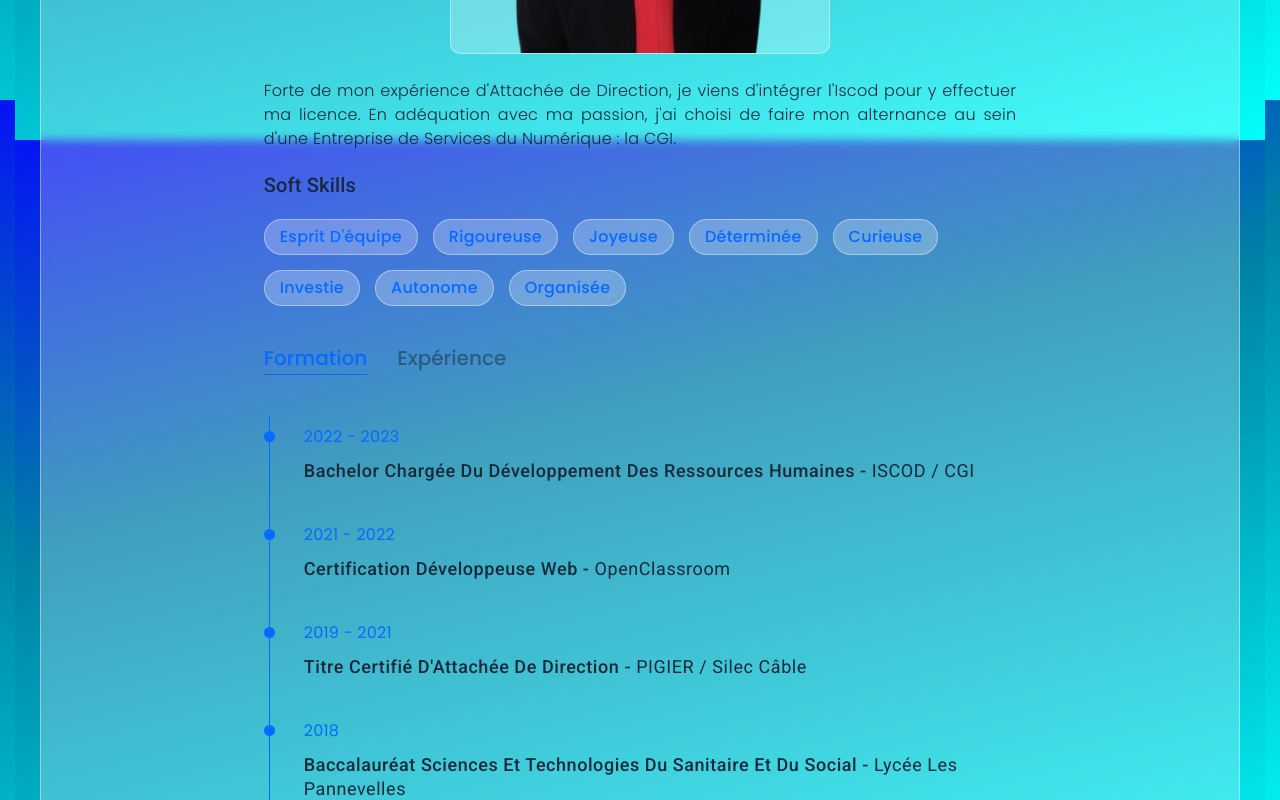
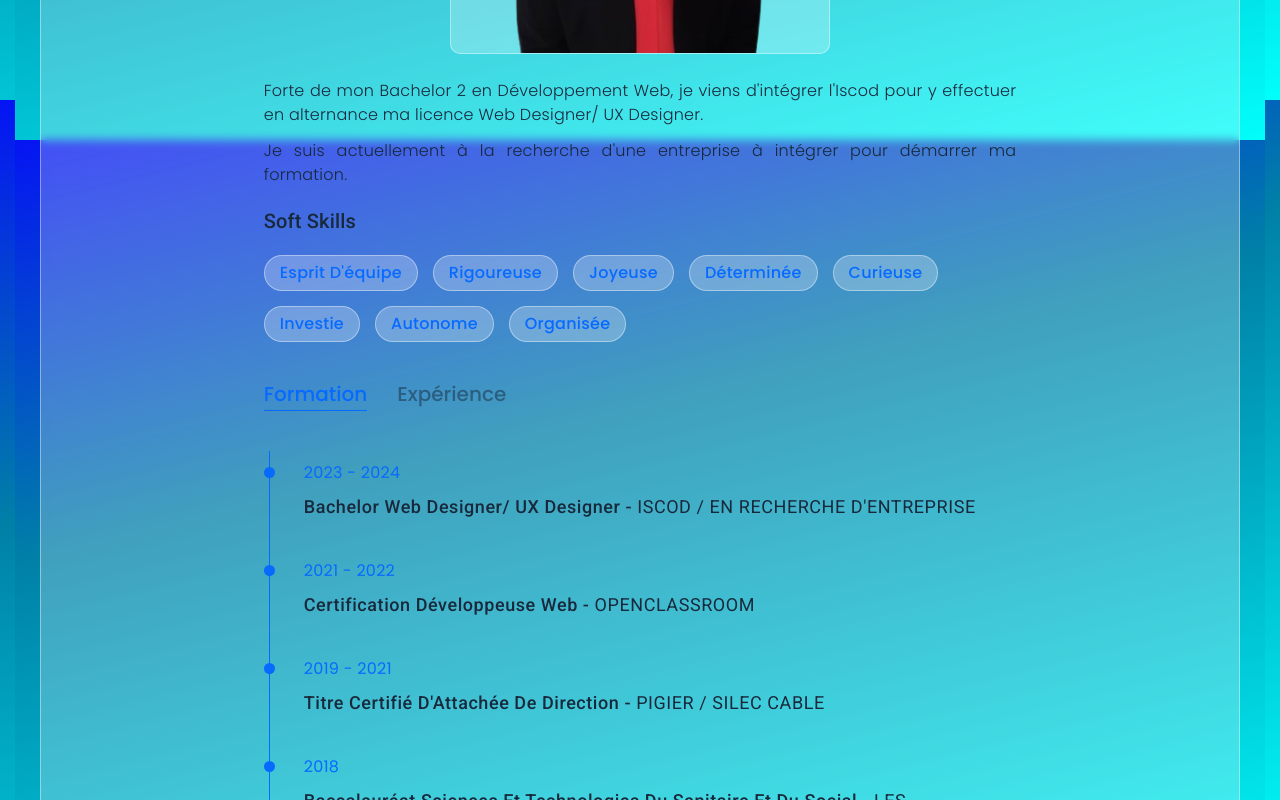
Before and after one commit to Helenepagniez/Portfolio, an Angular app: page /about in a window 1280 px wide. Shown: the part 700-1500 px from the top of the page. Built offline with nearby package versions, Linux system fonts and the light colour scheme.

Commit message:
MAJ Situation actuelle

```diff
--- a/src/app/about/about.component.html
+++ b/src/app/about/about.component.html
@@ -12,8 +12,8 @@
                 </div>
             </div>
             <div class="about-text">
-                <p> Forte de mon expérience d'Attachée de Direction, je viens d'intégrer l'Iscod pour y effectuer ma licence.
-                    En adéquation avec ma passion, j'ai choisi de faire mon alternance au sein d'une Entreprise de Services du Numérique : la CGI. </p>
+                <p> Forte de mon Bachelor 2 en Développement Web, je viens d'intégrer l'Iscod pour y effectuer en alternance ma licence Web Designer/ UX Designer.
+                    <p>Je suis actuellement à la recherche d'une entreprise à intégrer pour démarrer ma formation.</p>
                 <h3>Soft Skills</h3>
                 <div class="skills">
                     <div class="skill-item btn">Esprit d'équipe</div>
@@ -36,24 +36,24 @@
                 <div class="tab-content active" *ngIf="isActivedFormation">
                     <div class="timeline">
                         <div class="timeline-item">
-                            <span class="date">2022 - 2023</span>
-                            <h4>Bachelor Chargée du Développement des Ressources Humaines - <span>ISCOD / CGI</span></h4>
+                            <span class="date">2023 - 2024</span>
+                            <h4>Bachelor Web Designer/ UX Designer - <span>ISCOD / EN RECHERCHE D'ENTREPRISE</span></h4>
                         </div>
                         <div class="timeline-item">
                             <span class="date">2021 - 2022</span>
-                            <h4>Certification Développeuse Web - <span>OpenClassroom</span></h4>
+                            <h4>Certification Développeuse Web - <span>OPENCLASSROOM</span></h4>
                         </div>
                         <div class="timeline-item">
                             <span class="date">2019 - 2021</span>
-                            <h4>Titre Certifié d'Attachée de Direction - <span>PIGIER / Silec Câble</span></h4>
+                            <h4>Titre Certifié d'Attachée de Direction - <span>PIGIER / SILEC CABLE</span></h4>
                         </div>
                         <div class="timeline-item">
                             <span class="date">2018</span>
-                            <h4>Baccalauréat Sciences et Technologies du Sanitaire et du Social - <span>Lycée les Pannevelles</span></h4>
+                            <h4>Baccalauréat Sciences et Technologies du Sanitaire et du Social - <span>LES PANNEVELLES</span></h4>
                         </div>
                         <div class="timeline-item">
                             <span class="date">2015</span>
-                            <h4>Brevet des collèges - <span>Collège Lelorgne de Savigny</span></h4>
+                            <h4>Brevet des collèges - <span>LELORGNE DE SAVIGNY</span></h4>
                         </div>
                     </div>
                 </div>
--- a/src/app/home/home.component.html
+++ b/src/app/home/home.component.html
@@ -5,7 +5,7 @@
                 <div class="home-text">
                     <p>Salut, je suis</p>
                     <h1>Hélène Pagniez</h1>
-                    <h2>Etudiante des Ressources Humaines</h2>
+                    <h2>Etudiante UX Designer</h2>
                     <a class="btn" routerLink="/about">à propos de moi </a>
                     <a class="btn" routerLink="/portfolio">portfolio</a>
                 </div>
```
Also changed, not shown: 6 other files (tests, documents, lock files or other folders).
